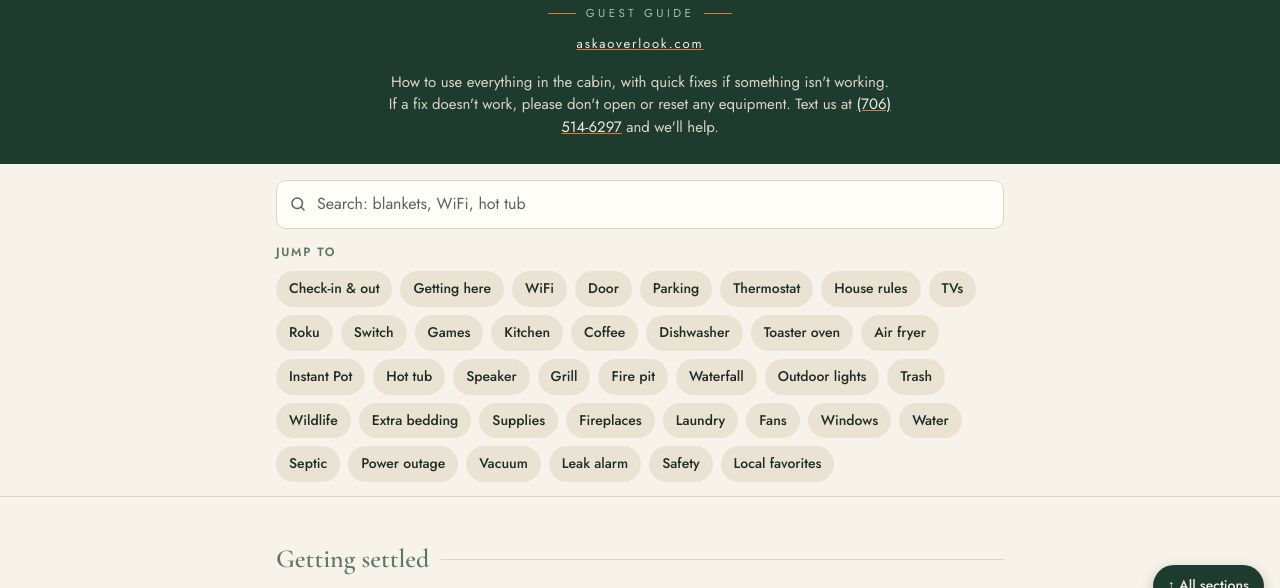
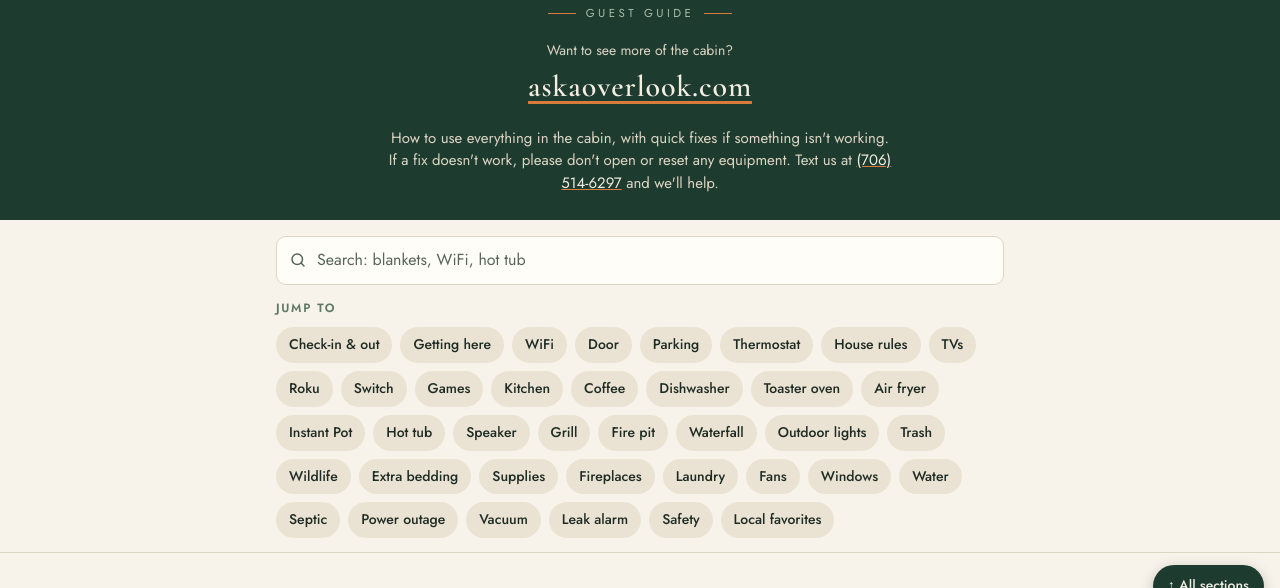
Before and after one commit to southernroots755-spec/aska-overlook-guide, a plain HTML site: page index.html in a window 1280 px wide. Shown: the part 177-765 px from the top of the page. Drawn offline with nearby package versions, Linux system fonts and the light colour scheme.

Commit message:
Masthead: larger site link with lead-in line

```diff
--- a/index.html
+++ b/index.html
@@ -43,7 +43,9 @@ body{background:var(--bg); color:var(--fg); font-family:var(--body); font-size:1
 .mast h1{font-family:var(--display); font-weight:700; font-size:clamp(26px,7vw,36px); letter-spacing:.18em; margin:0 -.18em 0 0; line-height:1.1}
 .mast .tag{display:flex; align-items:center; justify-content:center; gap:10px; margin-top:8px; font-size:11.5px; letter-spacing:.3em; color:#A9BDA9}
 .mast .tag i{display:block; width:28px; height:1px; background:#D97B3A}
-.mast p.site{margin:12px 0 0; font-size:13px; letter-spacing:.14em}
+.mast p.site{margin:18px 0 0}
+.mast p.site span{display:block; font-size:14px; color:#DCD5C4; margin-bottom:2px}
+.mast p.site a{font-family:var(--display); font-weight:600; font-size:clamp(24px,6.5vw,30px); letter-spacing:.03em; text-underline-offset:5px}
 .mast p.intro{max-width:34em; margin:16px auto 0; font-size:15px; color:#DCD5C4; line-height:1.5}
 
 nav.chips{background:var(--bg); border-bottom:1px solid var(--line); scroll-margin-top:0}
@@ -112,7 +114,7 @@ main a{color:var(--accent)}
   </svg>
   <h1>ASKA OVERLOOK</h1>
   <div class="tag"><i></i>GUEST GUIDE<i></i></div>
-  <p class="site"><a href="https://askaoverlook.com/" target="_blank" rel="noopener">askaoverlook.com</a></p>
+  <p class="site"><span>Want to see more of the cabin?</span><a href="https://askaoverlook.com/" target="_blank" rel="noopener">askaoverlook.com</a></p>
   <p class="intro">How to use everything in the cabin, with quick fixes if something isn't working. If a fix doesn't work, please don't open or reset any equipment. Text us at <a href="sms:+17065146297">(706) 514-6297</a> and we'll help.</p>
 </header>
 
```
